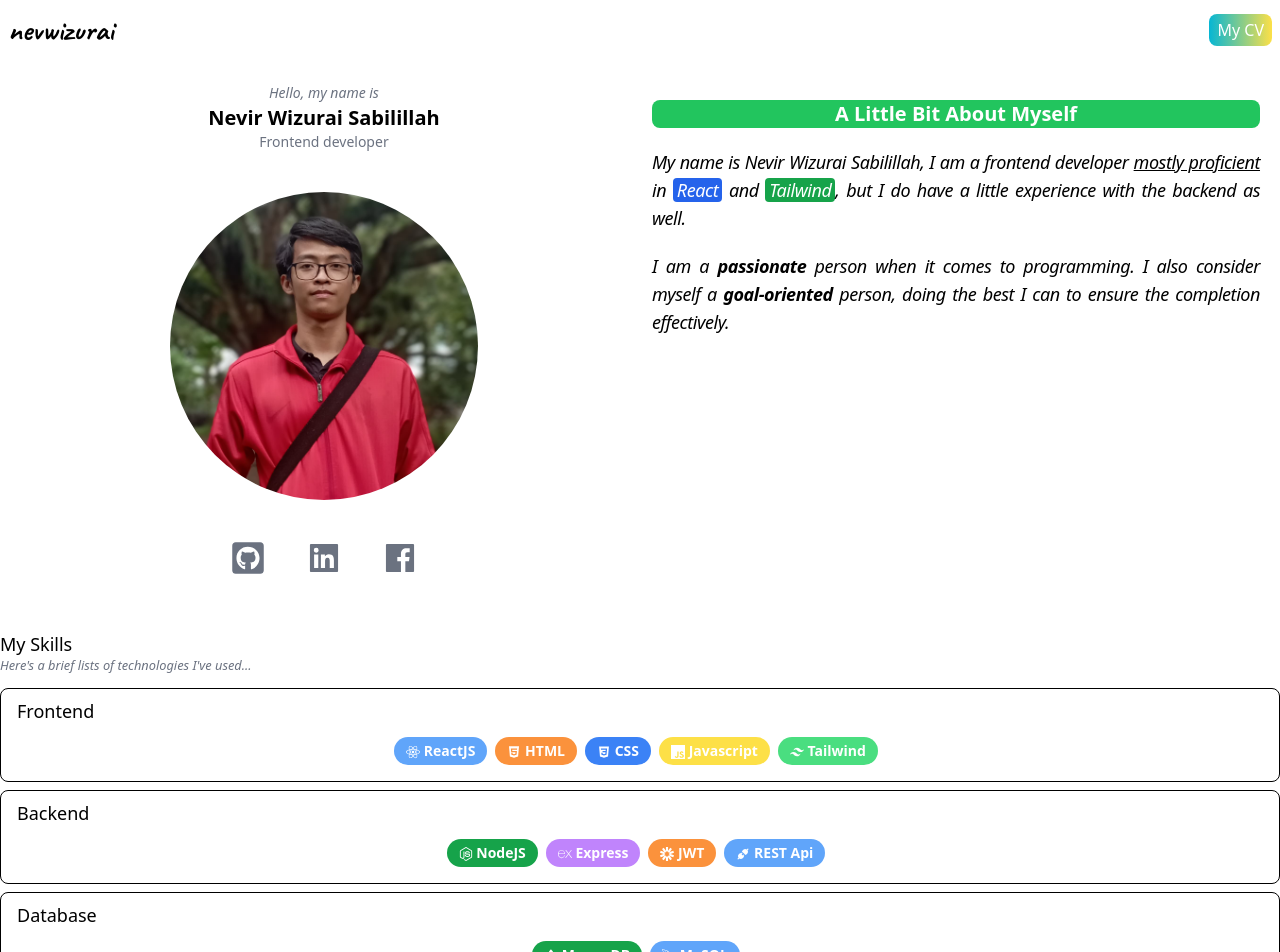
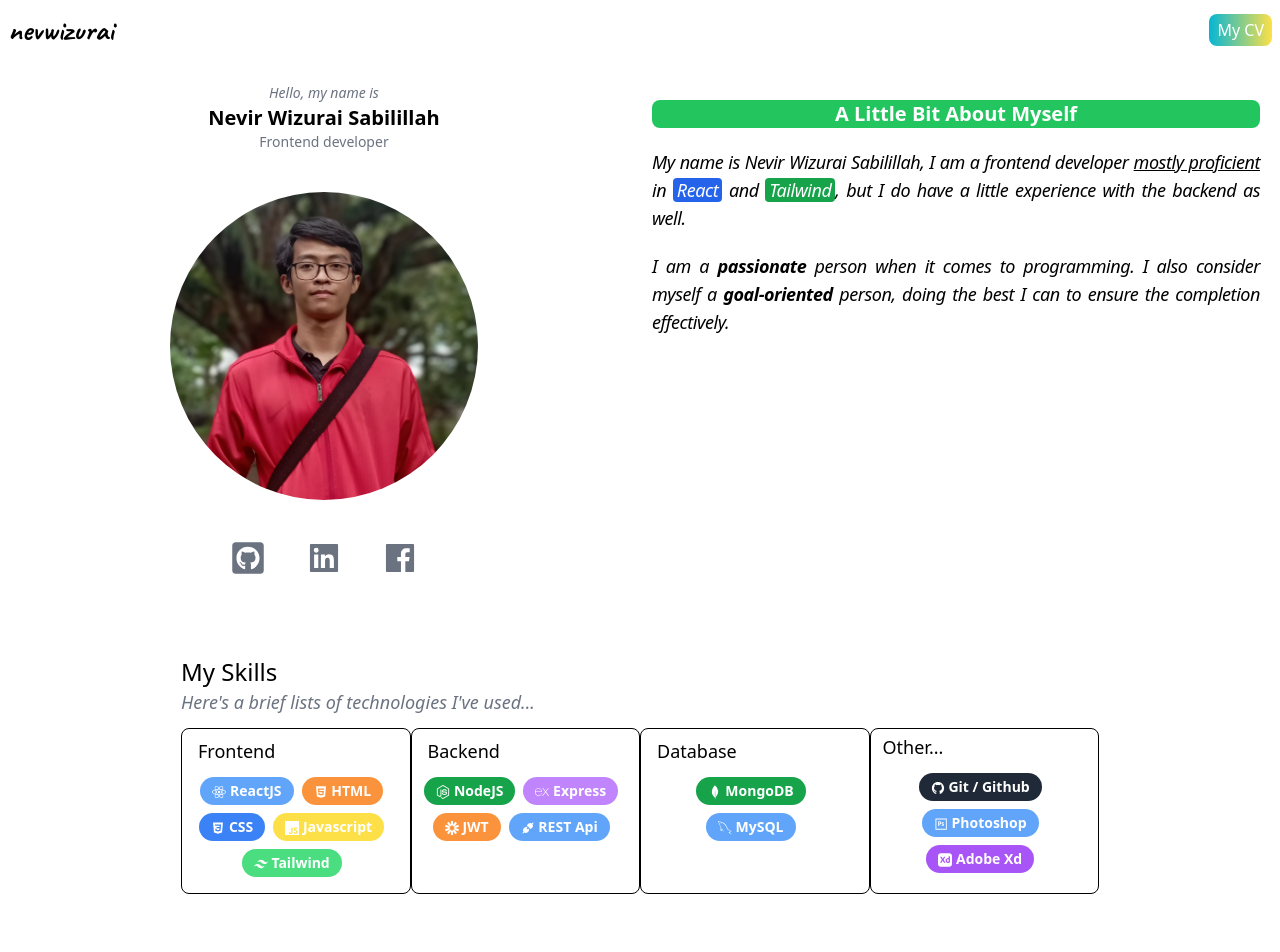
Before and after one commit to nevwizurai/portofolio, a React (Vite) app: page / in a window 1280 px wide. Shown: the top 952 px of the page. Built offline with nearby package versions, Linux system fonts and the light colour scheme.

Commit message:
adapting skill section to all breakpoint

```diff
--- a/src/components/Skill.section.jsx
+++ b/src/components/Skill.section.jsx
@@ -7,15 +7,16 @@ import { GrMysql } from "react-icons/gr";
 
 const Skill = () => {
   return (
-    <section>
+    <section className="px-2 py-5 md:px-7">
+      <div className="xl:w-3/4 xl:mx-auto">
         <div className="mb-3">
-        <h2 className="font-medium text-lg leading-4">My Skills</h2>
-        <small className="italic text-gray-500">Here's a brief lists of technologies I've used...</small>
+          <h2 className="font-medium text-lg lg:text-2xl leading-4">My Skills</h2>
+          <small className="italic text-gray-500 lg:text-lg">Here's a brief lists of technologies I've used...</small>
         </div>
 
-      <div className="flex flex-col gap-y-2">
+        <div className="flex flex-col sm:flex-row sm:flex-wrap gap-y-2 w-full">
           {/* Frontend */}
-        <div className="border border-black p-2 rounded-lg">
+          <div className="border border-black p-2 rounded-lg sm:w-1/2 lg:w-1/4">
             <div className="px-2 pb-1 font-medium text-lg">Frontend</div>
             <div className="flex flex-wrap w-full justify-center mt-2">
               <span className="inline-block bg-blue-400 rounded-full px-3 py-1 text-sm font-semibold text-white mr-2 mb-2">
@@ -37,7 +38,7 @@ const Skill = () => {
           </div>
 
           {/* Backend */}
-        <div className="border border-black p-2 rounded-lg">
+          <div className="border border-black p-2 rounded-lg sm:w-1/2 lg:w-1/4">
             <div className="px-2 pb-1 font-medium text-lg">Backend</div>
             <div className="flex flex-wrap w-full justify-center mt-2">
               <span className="inline-block bg-green-600 rounded-full px-3 py-1 text-sm font-semibold text-white mr-2 mb-2">
@@ -56,7 +57,7 @@ const Skill = () => {
           </div>
 
           {/* Database */}
-        <div className="border border-black p-2 rounded-lg">
+          <div className="border border-black p-2 rounded-lg sm:w-1/2 lg:w-1/4">
             <div className="px-2 pb-1 font-medium text-lg">Database</div>
             <div className="flex flex-wrap w-full justify-center mt-2">
               <span className="inline-block bg-green-600 rounded-full px-3 py-1 text-sm font-semibold text-white mr-2 mb-2">
@@ -69,8 +70,8 @@ const Skill = () => {
           </div>
 
           {/* Misc */}
-        <div className="border border-black p-1 rounded-lg">
-          <div className="px-2 pb-1 font-medium text-lg">And other...</div>
+          <div className="border border-black p-1 rounded-lg sm:w-1/2 lg:w-1/4">
+            <div className="px-2 pb-1 font-medium text-lg">Other...</div>
             <div className="flex flex-wrap w-full justify-center mt-2">
               <span className="inline-block bg-gray-800 rounded-full px-3 py-1 text-sm font-semibold text-white mr-2 mb-2">
                 <AiFillGithub className="inline align-middle" /> Git / Github
@@ -84,6 +85,7 @@ const Skill = () => {
             </div>
           </div>
         </div>
+      </div>
     </section>
   );
 };
```
Lines whose indentation alone changed are shown as unchanged.
